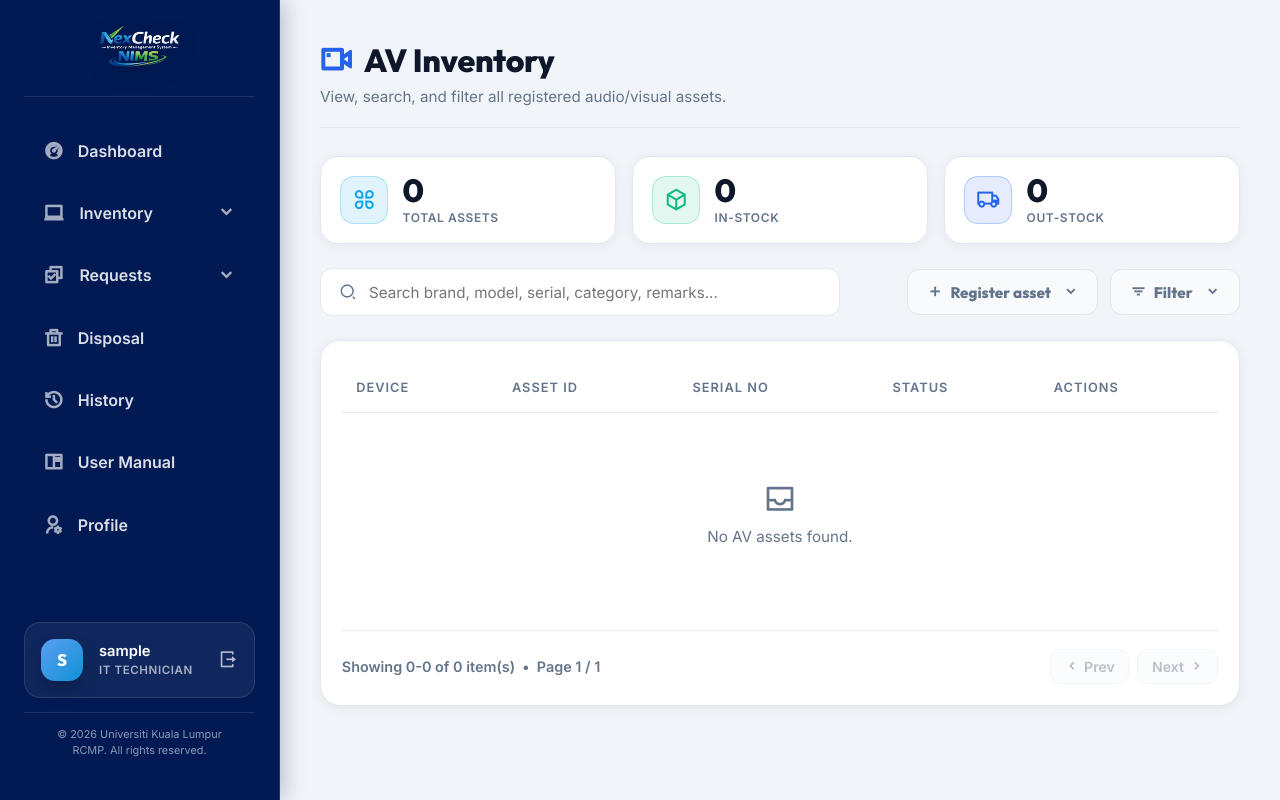
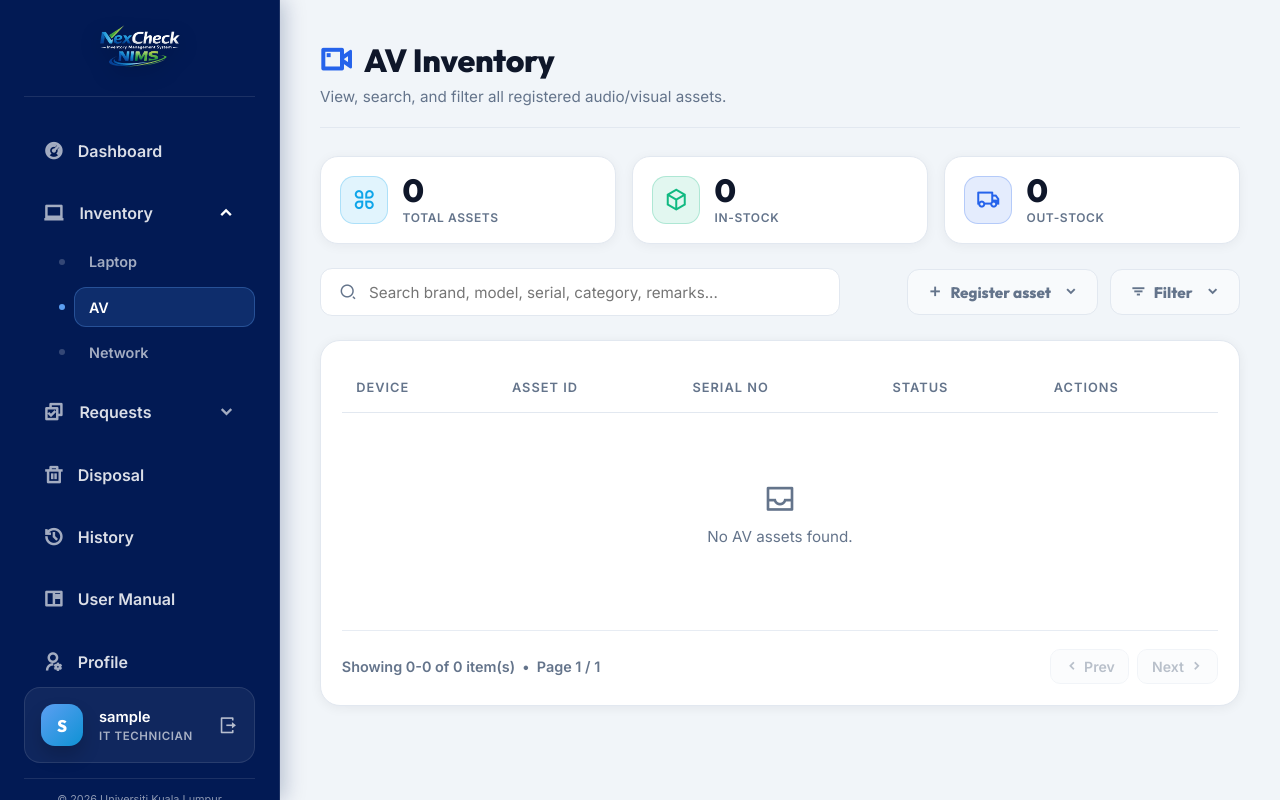
Before and after one commit to Feekkk/RCMP---nims, a PHP site: page /technician/av.php in a window 1280 px wide. Run offline with PHP 8.4, Linux system fonts and the light colour scheme; the visitor is signed in with stand-in values (Sample User, id 1); data comes from the database, SQL or seed files in the repository; data that the repository does not hold is empty.

Commit message:
update: fix the behaviour of sidebar

```diff
--- a/components/sidebarUser.php
+++ b/components/sidebarUser.php
@@ -5,6 +5,7 @@ $isDashboard = $currentPage === 'dashboard.php';
 $isLaptop    = $currentPage === 'laptop.php';
 $isAV        = $currentPage === 'av.php';
 $isNetwork   = $currentPage === 'network.php';
+$isInventoryGroup = $isLaptop || $isAV || $isNetwork;
 $isRequest   = str_starts_with($currentPage, 'request')
     || $currentPage === 'nextAdd.php'
     || $currentPage === 'nextListitem.php'
@@ -134,12 +135,33 @@ $isProfile   = $currentPage === 'profile.php';
         font-weight: 600;
         transition: all 0.2s ease;
         border: 1px solid transparent;
+        position: relative; /* for ::before dot indicator */
+    }
+
+    /* Small dot indicator on inventory dropdown items */
+    .nav-dropdown-item::before {
+        content: '';
+        position: absolute;
+        left: -1rem;
+        top: 50%;
+        width: 6px;
+        height: 6px;
+        background: rgba(255,255,255,0.20);
+        border-radius: 50%;
+        transform: translateY(-50%);
+        transition: all 0.2s ease;
+        pointer-events: none;
     }
 
     .nav-dropdown-item:hover {
         background: rgba(255,255,255,0.07);
         color: #ffffff;
         border-color: rgba(255,255,255,0.10);
+    }
+
+    .nav-dropdown-item:hover::before,
+    .nav-dropdown-item.active::before {
+        background: rgba(96,165,250,0.95);
     }
 
     .nav-dropdown-item.active {
@@ -225,13 +247,13 @@ $isProfile   = $currentPage === 'profile.php';
             <i class="ri-dashboard-2-line"></i> Dashboard
         </a>
         <div class="nav-group">
-            <a href="#" class="nav-item <?= $isLaptop ? 'open' : '' ?>" onclick="toggleDropdown(this, event)" style="justify-content: space-between;">
+            <a href="#" class="nav-item <?= $isInventoryGroup ? 'open' : '' ?>" onclick="toggleDropdown(this, event)" style="justify-content: space-between;">
                 <div style="display: flex; align-items: center; gap: 1rem;">
                     <i class="ri-macbook-line"></i> Inventory
                 </div>
                 <i class="ri-arrow-down-s-line chevron" style="transition: transform 0.3s ease; font-size: 1.2rem;"></i>
             </a>
-            <div class="nav-dropdown <?= $isLaptop ? 'show' : '' ?>">
+            <div class="nav-dropdown <?= $isInventoryGroup ? 'show' : '' ?>">
                 <a href="../technician/laptop.php" class="nav-dropdown-item <?= $isLaptop ? 'active' : '' ?>">Laptop</a>
                 <a href="../technician/av.php" class="nav-dropdown-item <?= $isAV ? 'active' : '' ?>">AV</a>
                 <a href="../technician/network.php" class="nav-dropdown-item <?= $isNetwork ? 'active' : '' ?>">Network</a>
```
